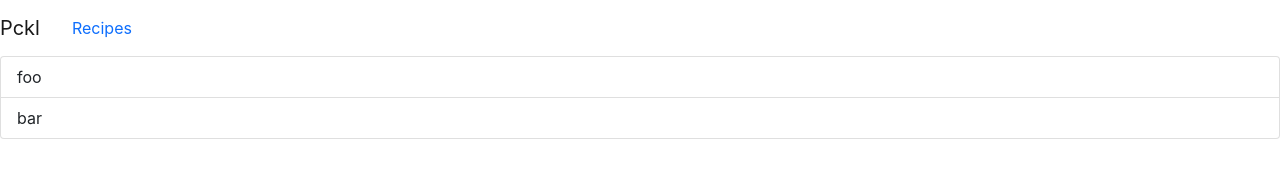
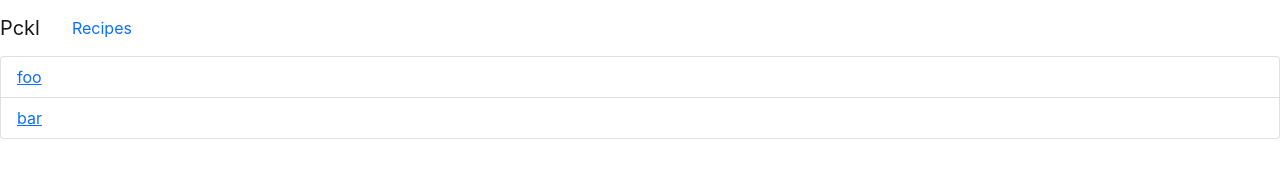
Before and after one commit to pfesenmeier/brein, a React (Create React App) app: page / in a window 1280 px wide. Shown: the top 189 px of the page. Built offline with nearby package versions, Linux system fonts and the light colour scheme.

Commit message:
add (broken) internal links

```diff
--- a/package.json
+++ b/package.json
@@ -14,6 +14,7 @@
     "react": "^18.0.0",
     "react-bootstrap": "^2.2.3",
     "react-dom": "^18.0.0",
+    "react-router-dom": "^6.3.0",
     "react-scripts": "5.0.0",
     "typescript": "^4.6.3",
     "web-vitals": "^2.1.4"
--- a/src/App.tsx
+++ b/src/App.tsx
@@ -1,10 +1,7 @@
 import './App.css';
 import { Title } from './Title';
 import ListGroup from 'react-bootstrap/ListGroup';
-
-function Recipe(props: { name: string }) {
-    return (<ListGroup.Item>{props.name}</ListGroup.Item>);
-}
+import { Recipe } from './Recipe';
 
 function RecipeList(props: { recipes: { name: string }[] }) {
     return (<ListGroup>
--- /dev/null
+++ b/src/Recipe.tsx
@@ -0,0 +1,6 @@
+import ListGroup from "react-bootstrap/ListGroup";
+import { Link } from 'react-router-dom';
+
+export function Recipe(props: { name: string }) {
+    return (<ListGroup.Item><Link to={"/recipes/" + props.name}>{props.name}</Link></ListGroup.Item>);
+}
--- a/src/Title.tsx
+++ b/src/Title.tsx
@@ -4,7 +4,7 @@ import Nav from 'react-bootstrap/Nav';
 export function Title(props: { brand: string, links: string[] }) {
 
     return (<Navbar>
-      <Navbar.Brand>{props.brand}</Navbar.Brand>
-      {props.links.map(link => <Nav.Link key={link}>{link}</Nav.Link>)}
+        <Navbar.Brand href="/">{props.brand}</Navbar.Brand>
+        {props.links.map(link => <Nav.Link key={link}>{link}</Nav.Link>)}
     </Navbar>);
 }
--- a/src/index.tsx
+++ b/src/index.tsx
@@ -2,6 +2,7 @@ import React from 'react';
 import ReactDOM from 'react-dom/client';
 import './index.css';
 import App from './App';
+import { BrowserRouter } from "react-router-dom";
 import reportWebVitals from './reportWebVitals';
 
 const root = document.getElementById('root');
@@ -13,7 +14,9 @@ ReactDOM
     .createRoot(root)
     .render(
         <React.StrictMode>
+            <BrowserRouter>
                 <App />
+            </BrowserRouter>
         </React.StrictMode>,
     );
 
```
Also changed, not shown: 2 other files (tests, documents, lock files or other folders). Lines whose indentation alone changed are shown as unchanged.
